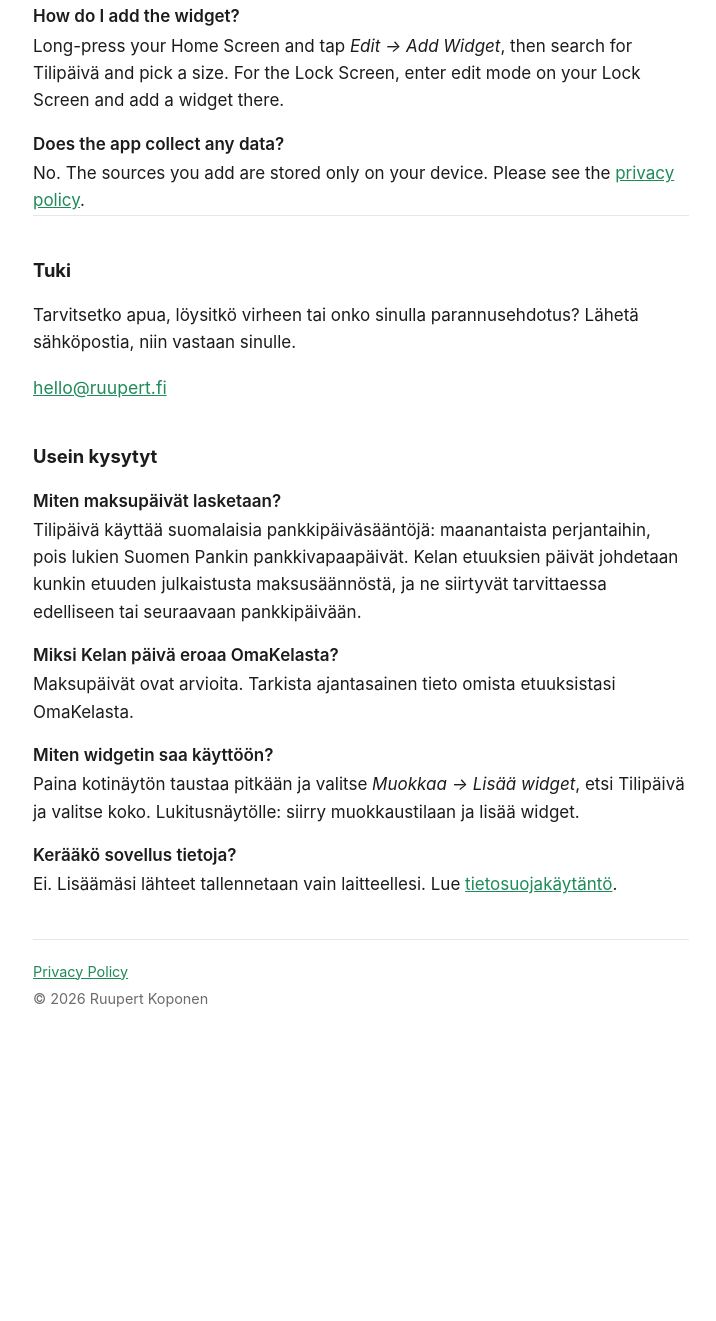
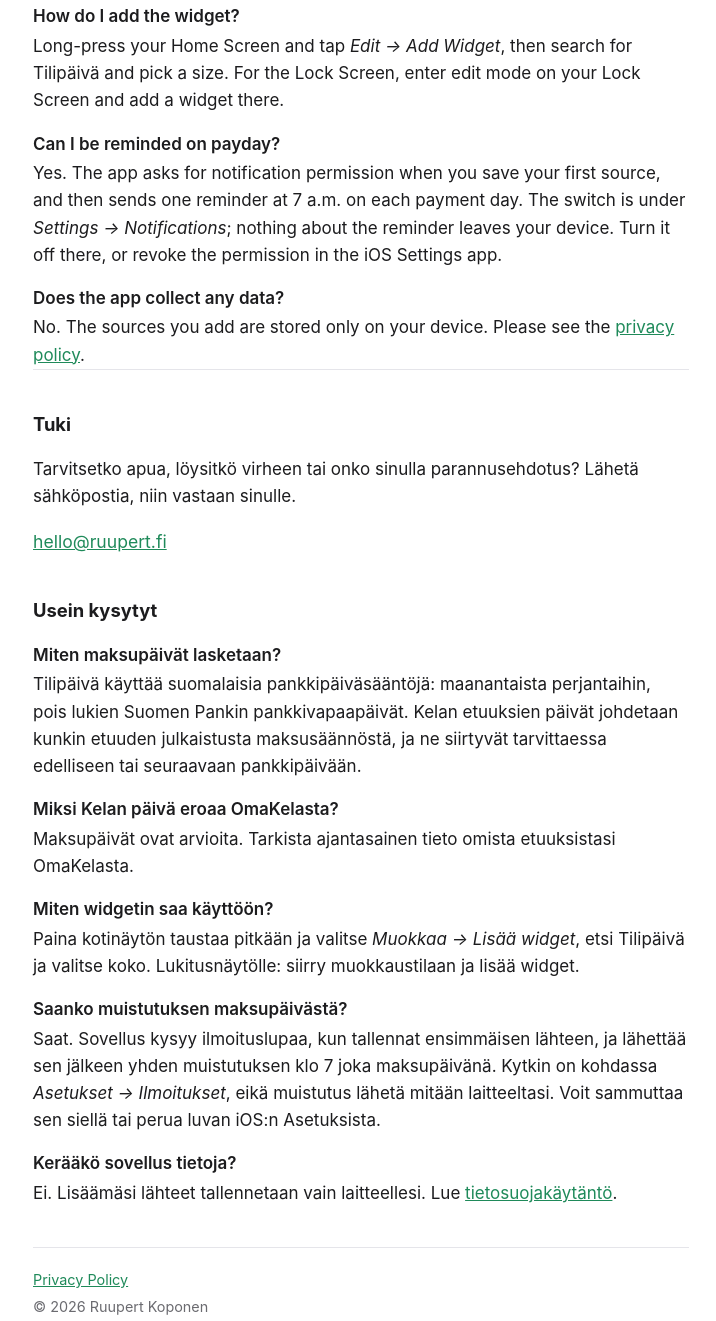
Before and after one commit to rkoponen/tilipaiva, a plain HTML site: page docs/index.html in a window 1280 px wide. Shown: the part 716-2037 px from the top of the page, without its empty margins (279-995 px from the left). Before the commit the page ends 1794 px from the top, so only its background shows below. Drawn offline with Linux system fonts and the light colour scheme.

Commit message:
Put the reminder in the listing and on the support site
The reminder is the app's first user-facing addition since the store copy
was drafted: it now appears in both descriptions and in the keywords, and
the stale "see open questions in the build spec" beside the price is gone
— there is no build spec in the repository to look at.

The support site gains the question the reminder will bring ("Saanko
muistutuksen maksupäivästä?"), and the privacy page says plainly that the
reminders are scheduled on the device and carry nothing but the payment's
name.

```diff
--- a/docs/index.html
+++ b/docs/index.html
@@ -69,6 +69,9 @@
       <dt>How do I add the widget?</dt>
       <dd>Long-press your Home Screen and tap <em>Edit → Add Widget</em>, then search for Tilipäivä and pick a size. For the Lock Screen, enter edit mode on your Lock Screen and add a widget there.</dd>
 
+      <dt>Can I be reminded on payday?</dt>
+      <dd>Yes. The app asks for notification permission when you save your first source, and then sends one reminder at 7 a.m. on each payment day. The switch is under <em>Settings → Notifications</em>; nothing about the reminder leaves your device. Turn it off there, or revoke the permission in the iOS Settings app.</dd>
+
       <dt>Does the app collect any data?</dt>
       <dd>No. The sources you add are stored only on your device. Please see the <a href="privacy.html">privacy policy</a>.</dd>
     </dl>
@@ -90,6 +93,9 @@
       <dt>Miten widgetin saa käyttöön?</dt>
       <dd>Paina kotinäytön taustaa pitkään ja valitse <em>Muokkaa → Lisää widget</em>, etsi Tilipäivä ja valitse koko. Lukitusnäytölle: siirry muokkaustilaan ja lisää widget.</dd>
 
+      <dt>Saanko muistutuksen maksupäivästä?</dt>
+      <dd>Saat. Sovellus kysyy ilmoituslupaa, kun tallennat ensimmäisen lähteen, ja lähettää sen jälkeen yhden muistutuksen klo 7 joka maksupäivänä. Kytkin on kohdassa <em>Asetukset → Ilmoitukset</em>, eikä muistutus lähetä mitään laitteeltasi. Voit sammuttaa sen siellä tai perua luvan iOS:n Asetuksista.</dd>
+
       <dt>Kerääkö sovellus tietoja?</dt>
       <dd>Ei. Lisäämäsi lähteet tallennetaan vain laitteellesi. Lue <a href="privacy.html">tietosuojakäytäntö</a>.</dd>
     </dl>
```
Also changed, not shown: docs/privacy.html (+2 -2 lines), 1 other file.
